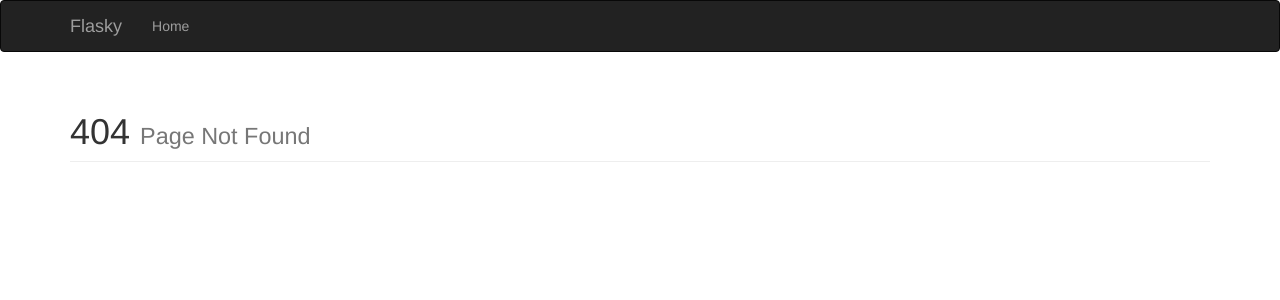
After one commit to Weitle/FlaskApp, a Flask app: template Chapter3/templates/404.html in a window 1280 px wide. The commit adds this page. Shown: the top 300 px of the page. Run offline with Flask 2, Linux system fonts and the light colour scheme; the template is opened without the code that fills it, so the values that code supplies are empty; some libraries are stand-ins or nearby versions.

Commit message:
第三章 模板完结

```diff
--- a/Chapter3/hello.py
+++ b/Chapter3/hello.py
@@ -11,3 +11,10 @@ def user(name):
     # 使用 user.html 模板返回响应
     # 并将请求路径中的参数 name 传给模板中的占位变量 name
     return render_template('user.html', name=name)
+
+@app.errorhandler(404)
+def page_not_found(err):
+    return render_template('404.html'),404
+@app.errorhandler(500)
+def internal_server_error(err):
+    return render_template('500.html'),500
--- /dev/null
+++ b/Chapter3/templates/404.html
@@ -0,0 +1,5 @@
+{%extends 'base.html'%}
+{%block title%}Flasky - Page Not Found{%endblock%}
+{%block page_content%}
+    <h1 class="page-header">404 <small>Page Not Found</small></h1>
+{%endblock%}
--- /dev/null
+++ b/Chapter3/templates/500.html
@@ -0,0 +1,5 @@
+{%extends 'base.html'%}
+{%block title%}Flasky - Internal Server Error{%endblock%}
+{%block page_content%}
+    <h1 class="page-header">500 <small>Internal Server Error</small></h1>
+{%endblock%}
--- /dev/null
+++ b/Chapter3/templates/base.html
@@ -0,0 +1,38 @@
+<!DOCTYPE html>
+<html lang="en">
+<head>
+    <meta charset="UTF-8">
+    <meta name="viewport" content="width=device-width, initial-scale=1.0">
+    <meta http-equiv="X-UA-Compatible" content="ie=edge">
+    <title>{%block title%}Flasky{%endblock%}</title>
+    <link rel="stylesheet" href="{{url_for('static', filename='bootstrap/css/bootstrap.min.css')}}"/>
+</head>
+<body>
+    {%block navbar%}
+    <nav class="navbar navbar-inverse" role='navigation'>
+        <div class="container">
+            <div class="navbar-header">
+                <button type="button" class="navbar-toggle" data-toggle="collapse" data-target=".navbar-collapse">
+                    <span class="sr-only">Toggle navigation</span>
+                    <span class="icon-bar"></span>
+                    <span class="icon-bar"></span>
+                    <span class="icon-bar"></span>
+                </button>
+                <a href="/" class="navbar-brand">Flasky</a>
+            </div>
+            <div class="navbar-collapse collapse">
+                <ul class="nav navbar-nav">
+                    <li><a href="/">Home</a></li>
+                </ul>
+            </div>
+        </div>
+    </nav>
+    {%endblock%}
+    {%block content%}
+    <div class="container">
+        {%block page_content%}
+        {%endblock%}
+    </div>
+    {%endblock%}
+</body>
+</html>
--- a/Chapter3/templates/user.html
+++ b/Chapter3/templates/user.html
@@ -1 +1,4 @@
-<h1>Hello, {{name}}!</h1>
+{%extends 'base.html'%}
+{%block page_content%}
+    <h1 class="page-header">Hello {{name}}!</h1>
+{%endblock%}
```
Also changed, not shown: Chapter3/note.md (+78 -1 lines), Chapter3/templates/index.html (+4 -12 lines), public/images/ch3_404.jpg (added), public/images/ch3_index_bs.jpg (added), public/images/ch3_user_bs.jpg (added).
